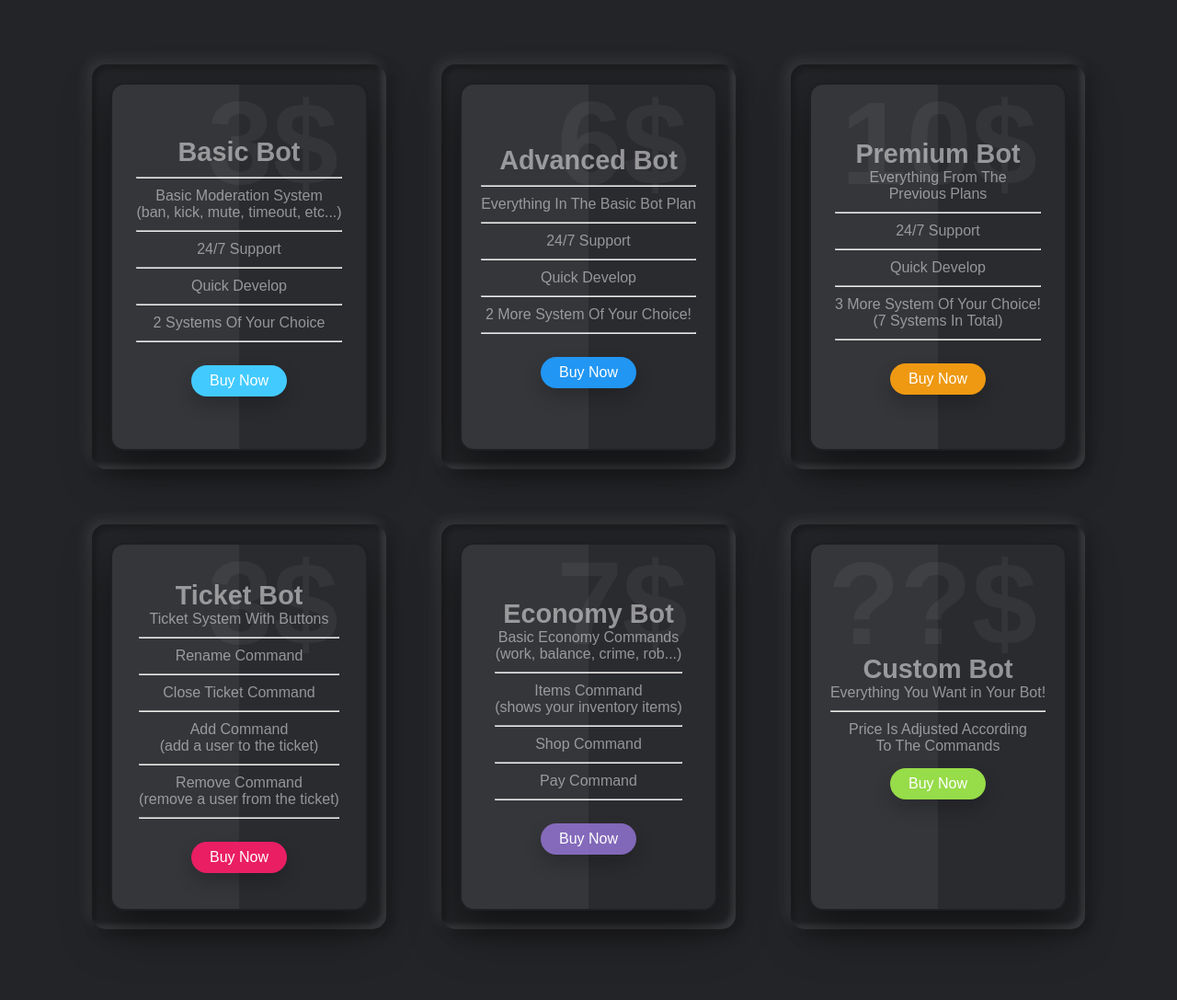
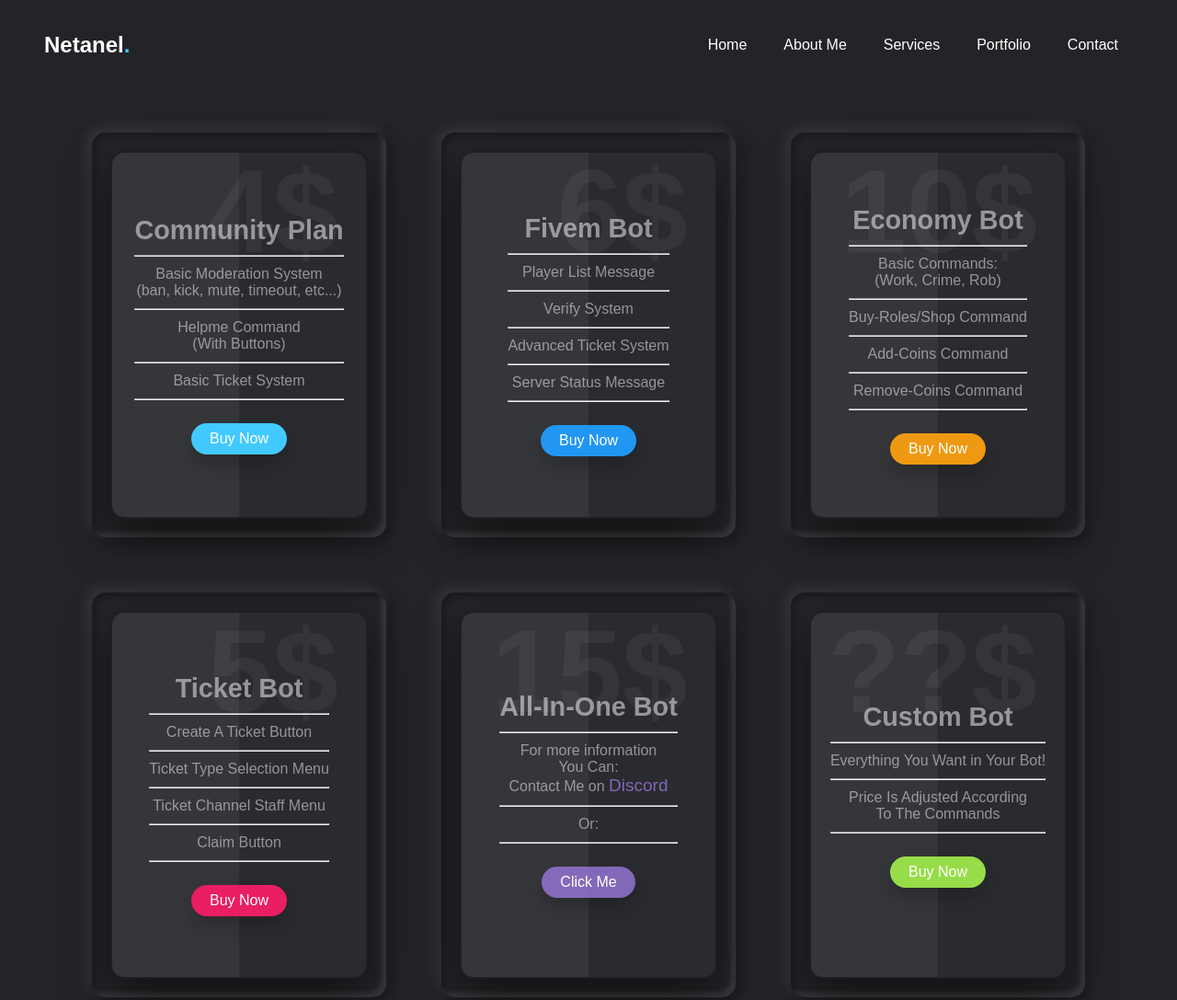
Before and after one commit to Netanel103/plans-netanel-s-site, a plain HTML site: page index.html in a window 1280 px wide. Shown: the top 1087 px of the page at 92% size. Drawn offline with nearby package versions, Linux system fonts and the light colour scheme.

Commit message:
added navbar & updated plans

```diff
--- a/index.html
+++ b/index.html
@@ -40,21 +40,35 @@
     <title>Netanel's Website - Bot Plans</title>
   </head>
   <body>
-    <div class="container">
+  <!-- Header -->
+  <header class="header" id="header">
+    <div class="navigation">
+      <div class="nav-center d-flex">
+        <h2 class="logo d-flex">Netanel
+          <span class="color">.</span>
+        </h2>
+        <ul class="nav-list d-flex">
+          <li class="nav-item"><a href="https://netanelsite.xyz#home" class="nav-link">Home</a></li>
+          <li class="nav-item"><a href="https://netanelsite.xyz#about" class="nav-link">About Me</a></li>
+          <li class="nav-item"><a href="https://netanelsite.xyz#services" class="nav-link">Services</a></li>
+          <li class="nav-item"><a href="https://netanelsite.xyz#portfolio" class="nav-link">Portfolio</a></li>
+          <li class="nav-item"><a href="https://netanelsite.xyz#contact" class="nav-link">Contact</a></li>
+          </li>
+      </div>
+   <div class="container">
       <div class="card">
         <div class="box">
           <div class="content">
-            <h2>3$</h2>
-            <h3>Basic Bot</h3>
+            <h2>4$</h2>
+            <h3>Community Plan</h3>
             <hr />
             <p>Basic Moderation System</p>
             <p>(ban, kick, mute, timeout, etc...)</p>
             <hr />
-            <p>24/7 Support</p>
+            <p>Helpme Command</p>
+            <p>(With Buttons)</p>
             <hr />
-            <p>Quick Develop</p>
-            <hr />
-            <p>2 Systems Of Your Choice</p>
+            <p>Basic Ticket System</p>
             <hr />
             <a href="#">Buy Now</a>
           </div>
@@ -64,15 +78,15 @@
         <div class="box">
           <div class="content">
             <h2>6$</h2>
-            <h3>Advanced Bot</h3>
+            <h3>Fivem Bot</h3>
             <hr />
-            <p>Everything In The Basic Bot Plan</p>
+            <p>Player List Message</p>
             <hr />
-            <p>24/7 Support</p>
+            <p>Verify System</p>
             <hr />
-            <p>Quick Develop</p>
+            <p>Advanced Ticket System</p>
             <hr />
-            <p>2 More System Of Your Choice!</p>
+            <p>Server Status Message</p>
             <hr />
             <a href="https://discord.gg/GaCczthSWE">Buy Now</a>
           </div>
@@ -82,16 +96,16 @@
         <div class="box">
           <div class="content">
             <h2>10$</h2>
-            <h3>Premium Bot</h3>
-            <p>Everything From The</p>
-            <p>Previous Plans</p>
+            <h3>Economy Bot</h3>
             <hr />
-            <p>24/7 Support</p>
+            <p>Basic Commands:</p>
+            <p>(Work, Crime, Rob)</p>
             <hr />
-            <p>Quick Develop</p>
+            <p>Buy-Roles/Shop Command</p>
             <hr />
-            <p>3 More System Of Your Choice!</p>
-            <p>(7 Systems In Total)</p>
+            <p>Add-Coins Command</p>
+            <hr />
+            <p>Remove-Coins Command</p>
             <hr />
             <a href="https://discord.gg/GaCczthSWE">Buy Now</a>
           </div>
@@ -100,19 +114,16 @@
       <div class="card">
         <div class="box">
           <div class="content">
-            <h2>3$</h2>
+            <h2>5$</h2>
             <h3>Ticket Bot</h3>
-            <p>Ticket System With Buttons</p>
             <hr />
-            <p>Rename Command</p>
+            <p>Create A Ticket Button</p>
             <hr />
-            <p>Close Ticket Command</p>
+            <p>Ticket Type Selection Menu</p>
             <hr />
-            <p>Add Command</p>
-            <p>(add a user to the ticket)</p>
+            <p>Ticket Channel Staff Menu</p>
             <hr />
-            <p>Remove Command</p>
-            <p>(remove a user from the ticket)</p>
+            <p>Claim Button</p>
             <hr />
             <a href="https://discord.gg/GaCczthSWE">Buy Now</a>
           </div>
@@ -121,19 +132,16 @@
       <div class="card">
         <div class="box">
           <div class="content">
-            <h2>7$</h2>
-            <h3>Economy Bot</h3>
-            <p>Basic Economy Commands</p>
-            <p>(work, balance, crime, rob...)</p>
+            <h2>15$</h2>
+            <h3>All-In-One Bot</h3>
             <hr />
-            <p>Items Command</p>
-            <p>(shows your inventory items)</p>
+            <p>For more information</p>
+            <p>You Can:</p>
+            <p>Contact Me on <a id="dis" href="https://discord.com/users/880003677019062272">Discord</a></p>
             <hr />
-            <p>Shop Command</p>
-            <hr />
-            <p>Pay Command</p>
-            <hr />
-            <a href="https://discord.gg/GaCczthSWE">Buy Now</a>
+            <p>Or:</p>
+            <hr>
+            <a href="https://discord.gg/GaCczthSWE" id="click">Click Me</a>
           </div>
         </div>
       </div>
@@ -142,14 +150,17 @@
           <div class="content">
             <h2>??$</h2>
             <h3>Custom Bot</h3>
+            <hr>
             <p>Everything You Want in Your Bot!</p>
             <hr />
             <p>Price Is Adjusted According</p>
             <p>To The Commands</p>
+            <hr>
             <a href="https://discord.gg/GaCczthSWE">Buy Now</a>
           </div>
         </div>
       </div>
     </div>
+  </header>
   </body>
 </html>
--- a/style.css
+++ b/style.css
@@ -23,7 +23,6 @@
   --transition-2: all 500ms ease-in-out;
 }
 
-
 html {
   scroll-behavior: smooth;
 }
@@ -34,15 +33,105 @@ body {
   align-items: center;
   min-height: 100vh;
   background-color: #232427;
+  user-select: none; /* Supported by Chrome and Opera */
+  -webkit-user-select: none; /* Safari */
+  -khtml-user-select: none; /* Konqueror HTML */
+  -moz-user-select: none; /* Firefox */
+  -ms-user-select: none; /* Internet Explorer/Edge */
+  color: white;
 }
 
+li {
+  list-style: none;
+}
+
+a {
+  text-decoration: none;
+  color: inherit;
+}
+
+i {
+  transition: var(--transition-2);
+}
+
+img {
+  width: 100%;
+}
+
+.container {
+  max-width: 99.6rem;
+  margin: 0 auto;
+}
+
+.d-flex {
+  display: flex;
+  align-items: center;
+}
+
+/* header */
+
+.header {
+  min-height: 100vh;
+  width: 100%;
+  position: relative;
+  overflow: hidden;
+}
+
+.navigation {
+  padding: 1.5rem 3rem;
+}
+
+.nav-center {
+  max-width: 114rem;
+  margin: 0 auto;
+  justify-content: space-between;
+}
+
+.logo {
+  cursor: pointer;
+  transition: all 1000ms ease-in-out;
+}
+
+.logo:hover {
+  color: var(--blueColor-3);
+  transition: var(--transition-2);
+}
+
+.logo span.color {
+  color: var(--blueColor-3);
+  margin-right: 0.7rem;
+  border-radius: 1rem;
+  transition: var(--transition-2);
+  cursor: none;
+}
+
+.nav-item:not(:last-child) {
+  margin-right: 0.5rem;
+}
+
+.nav-item.theme-icon {
+  font-size: 2.5rem;
+  cursor: pointer;
+}
+
+.nav-link:link,
+nav-link:visited {
+  display: inline-block;
+  padding: 1rem;
+  transition: var(--transition-1);
+}
+
+.nav-link:hover {
+  color: var(--customColor);
+}
 
 .container {
   display: flex;
   justify-content: center;
   flex-wrap: wrap;
   max-width: 1200px;
-  margin: 40px 0;
+  margin-left: 40px 0;
+  margin-top: 40px;
 }
 
 .container .card {
@@ -103,11 +192,11 @@ body {
 }
 
 .container .card:hover .box .content h2 {
-  color: rgba(255,255,255,0.3);
+  color: rgba(255, 255, 255, 0.3);
 }
 
 .container .card:hover .box .content h3 {
-  color: rgba(255,255,255,0.9);
+  color: rgba(255, 255, 255, 0.9);
 }
 
 .container .card .box .content h3 {
@@ -134,40 +223,51 @@ body {
   position: relative;
   display: inline-block;
   padding: 8px 20px;
-  background: #000;
   margin-top: 15px;
   border-radius: 20px;
   text-decoration: none;
   color: #fff;
+}
+
+.container .card:nth-child(1) .box .content a {
+  background: #42caff;
   box-shadow: 0 10px 20px rgba(0, 0, 0, 0.2);
 }
 
-.container .card:nth-child(1) .box .content a {
-  background: #42caff
-}
-
-
 .container .card:nth-child(2) .box .content a {
-  background: #2196f3
+  background: #2196f3;
+  box-shadow: 0 10px 20px rgba(0, 0, 0, 0.2);
 }
 
 .container .card:nth-child(3) .box .content a {
-  background: #e91
+  background: #e91;
+  box-shadow: 0 10px 20px rgba(0, 0, 0, 0.2);
 }
 
 .container .card:nth-child(4) .box .content a {
-  background: #e91e63
+  background: #e91e63;
+  box-shadow: 0 10px 20px rgba(0, 0, 0, 0.2);
 }
 
-.container .card:nth-child(5) .box .content a {
-  background: #97dc
+.container .card:nth-child(5) .box .content #click {
+  background: #97dc;
+  box-shadow: 0 10px 20px rgba(0, 0, 0, 0.2);
+}
+
+.container .card:nth-child(5) .box .content #dis {
+  padding: 0;
+  color: #97dc;
+  font-size: 19px;
+  transition: all 0.3s ease-in-out;
+  margin: 0;
+}
+
+.container .card:nth-child(5) .box .content #dis:hover {
+  color: #e91;
+  text-decoration: underline;
 }
 
 .container .card:nth-child(6) .box .content a {
-  background: #97dc49
+  background: #97dc49;
+  box-shadow: 0 10px 20px rgba(0, 0, 0, 0.2);
 }
-
-/* footer */
-footer {
-  text-align: bottom;
-}
```
